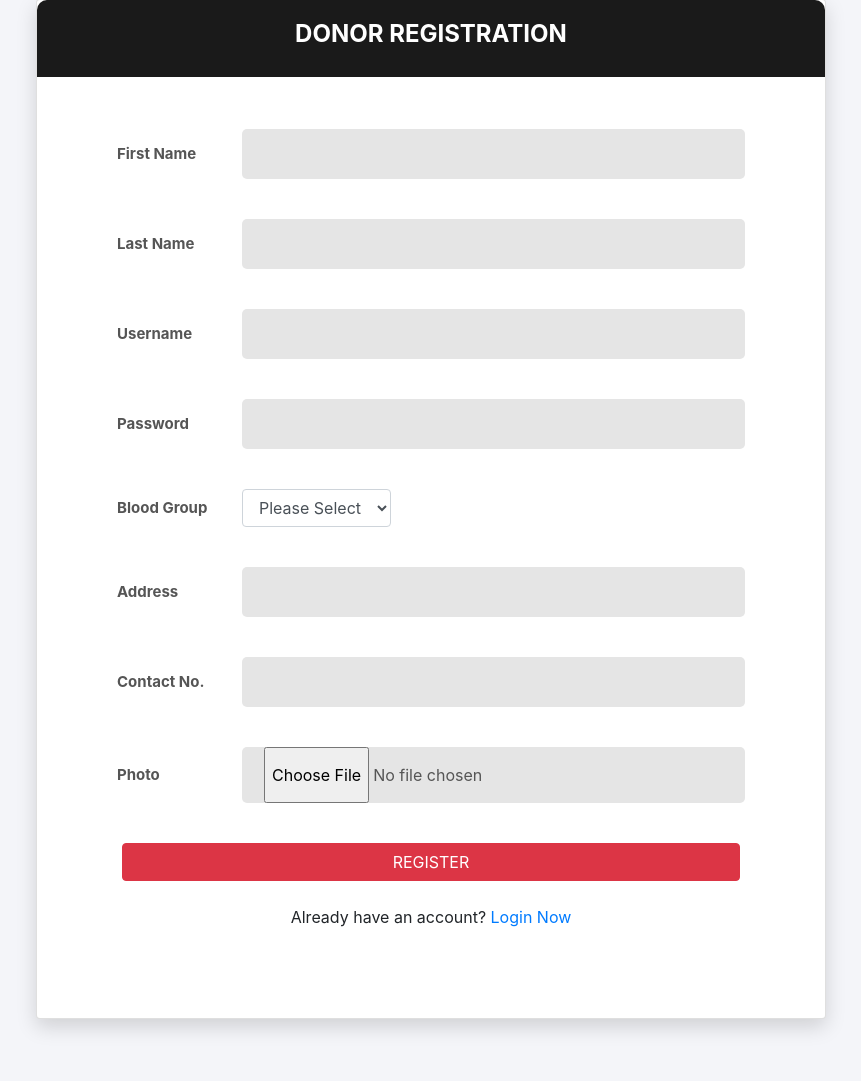
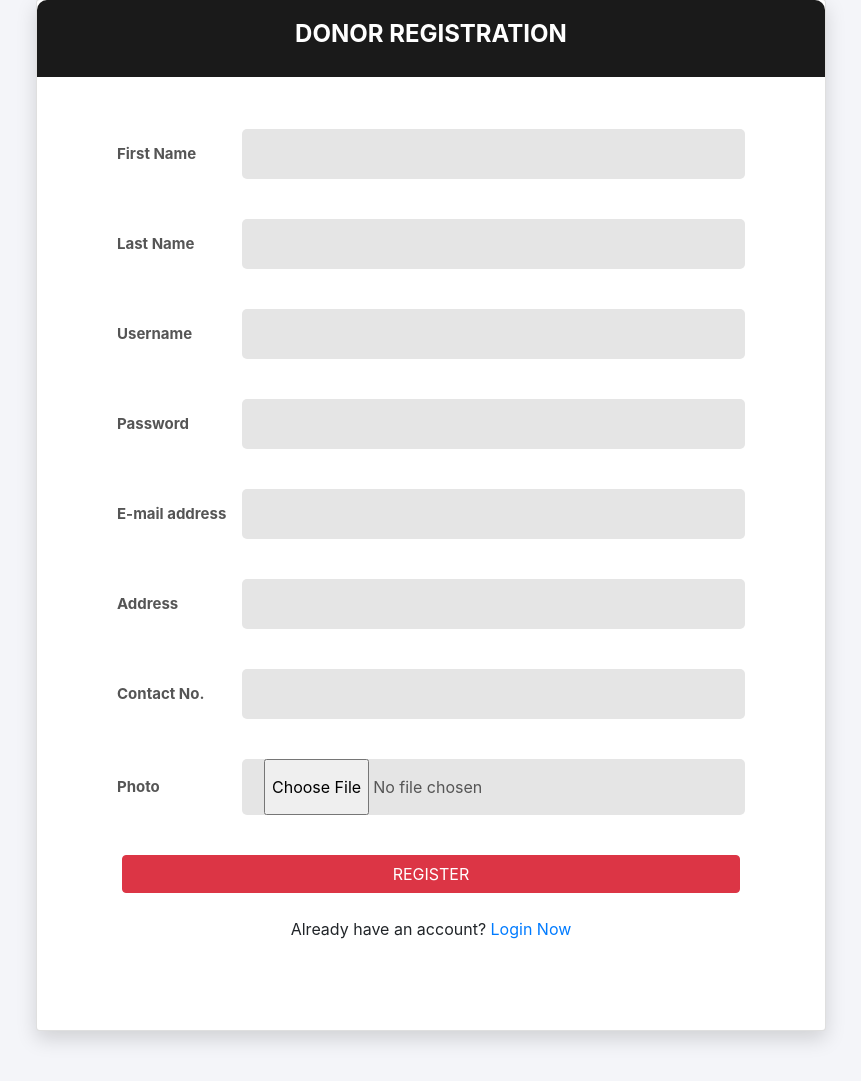
Before and after one commit to shoot2kill-hub/Online_Blood_Bank_System, a Django app: page /donor/donorsignup in a window 1280 px wide. Shown: the part 118-1199 px from the top of the page, without its empty margins (209-1070 px from the left). Before the commit the page ends 1149 px from the top, so only its background shows below. Run offline with Django 3.2, Linux system fonts and the light colour scheme; some libraries are stand-ins or nearby versions.

Commit message:
Few changes

```diff
--- a/templates/donor/donorsignup.html
+++ b/templates/donor/donorsignup.html
@@ -4,7 +4,7 @@
 <html lang="en" dir="ltr">
   <head>
     <title>Online Blood Bank System|Donor SignUp</title>
-    <link rel="icon" href="{% static 'image/favicon.ico' %}"
+    <link rel="icon" href="{% static 'image/favicon.ico' %}">
 
     <link rel="stylesheet" href="https://maxcdn.bootstrapcdn.com/bootstrap/4.0.0/css/bootstrap.min.css" integrity="sha384-Gn5384xqQ1aoWXA+058RXPxPg6fy4IWvTNh0E263XmFcJlSAwiGgFAW/dAiS6JXm" crossorigin="anonymous">
 
@@ -78,23 +78,10 @@
 
 
                         <div class="form-row">
-                            <div class="name">Blood Group</div>
+                            <div class="name">E-mail address</div>
                             <div class="value">
                                 <div class="input-group">
-                                    <div class="rs-select2 js-select-simple select--no-search">
-                                        <select name="bloodgroup" class="form-control">
-                                            <option disabled="disabled" selected="selected">Please Select</option>
-                                            <option>O+</option>
-                                            <option>O-</option>
-                                            <option>A+</option>
-                                            <option>A-</option>
-                                            <option>B+</option>
-                                            <option>B-</option>
-                                            <option>AB+</option>
-                                            <option>AB-</option>
-                                        </select>
-                                        <div class="select-dropdown"></div>
-                                    </div>
+                                    {% render_field donorForm.address|attr:'required:true'  class="input--style-5"  %}
                                 </div>
                             </div>
                         </div>
```
Also changed, not shown: db.sqlite3, static/profile_pic/Donor/Screenshot_77.png (added), static/profile_pic/Donor/Screenshot_87.png (added).
